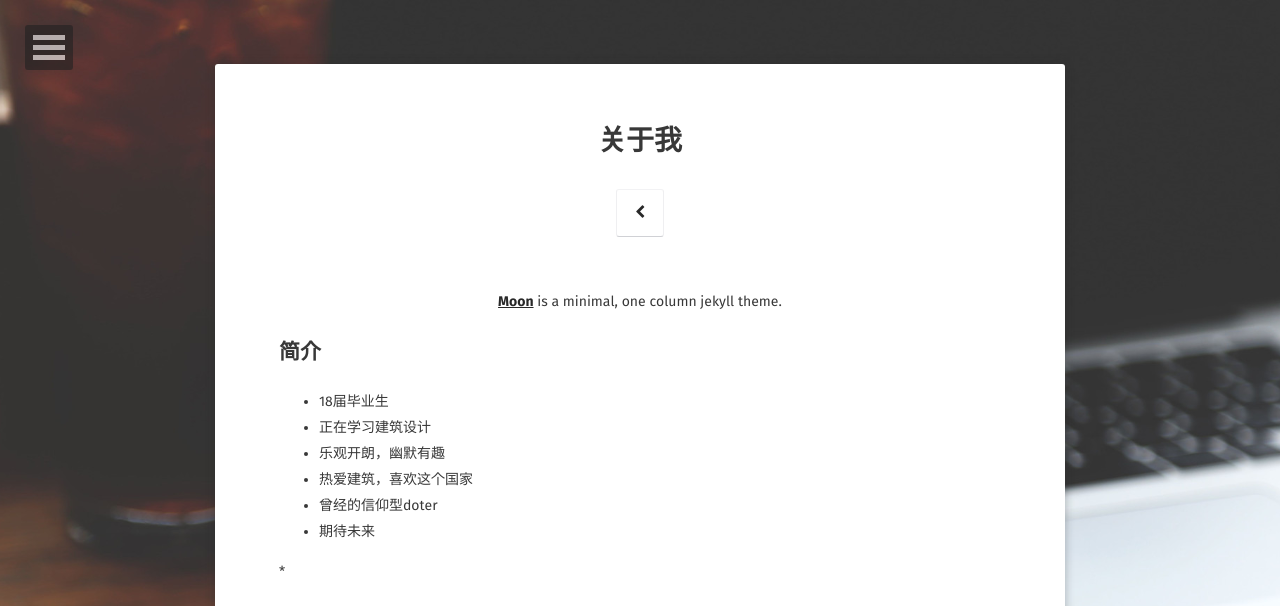
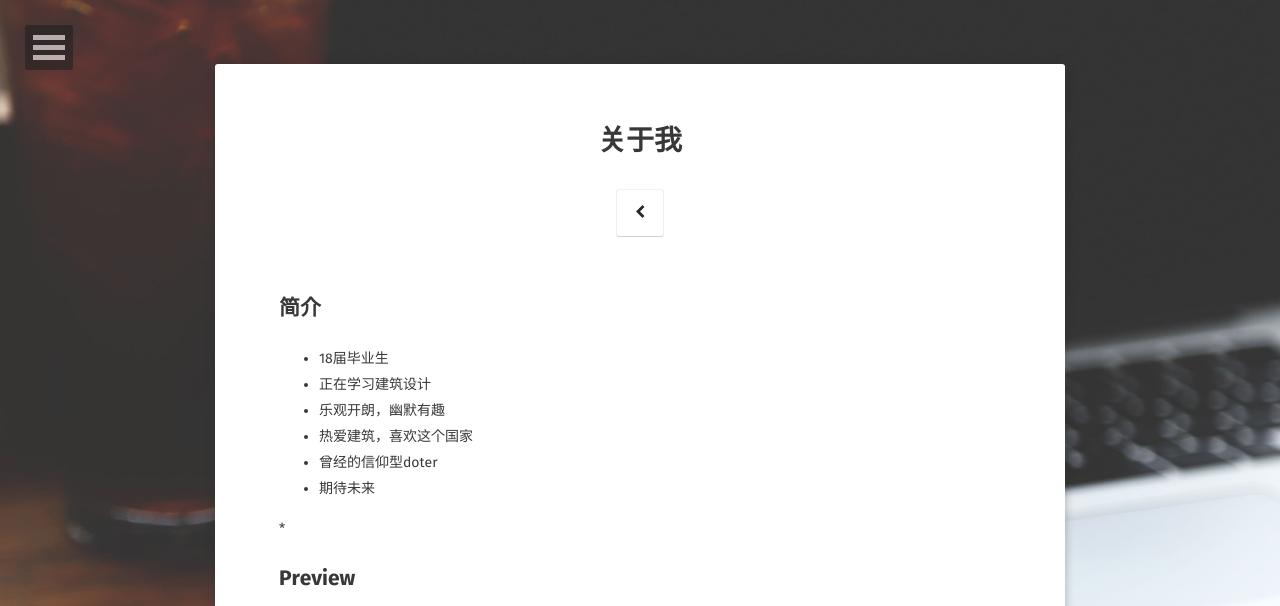
Before and after one commit to duanjian66/duanjian66.github.io, a Jekyll site: the page built from about/index.md, in a window 1280 px wide. Shown: the top 606 px of the page. Built offline with Jekyll 4.4.1, drawn with Linux system fonts in a browser that asks for light colours; some web fonts are replaced; grey boxes are pictures that could not be loaded.

Commit message:
Update index.md

```diff
--- a/about/index.md
+++ b/about/index.md
@@ -5,8 +5,6 @@
 date: 2016-10-3
 comments: false
 ---
-
-<center><a href="http://taylantatli.github.io/Moon"><b>Moon</b></a> is a minimal, one column jekyll theme.</center>
 
 ## 简介
 * 18届毕业生
```
